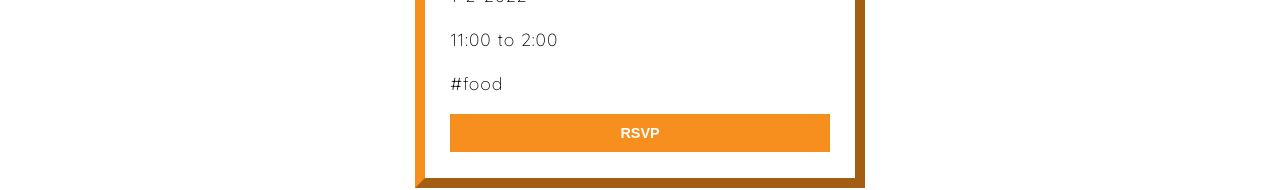
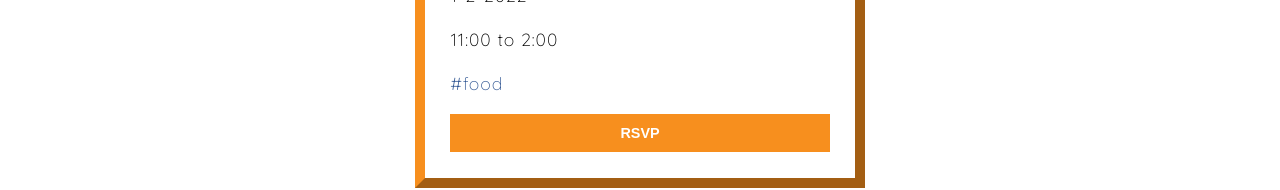
Before and after one commit to dngst/brightevents, a React (Create React App) app: page /event in a window 1280 px wide. Shown: the part 464-654 px from the top of the page. Built offline with nearby package versions, Linux system fonts and the light colour scheme.

Commit message:
Add link to category

```diff
--- a/src/pages/Event.js
+++ b/src/pages/Event.js
@@ -1,4 +1,5 @@
 import { Helmet } from "react-helmet";
+import { Link } from "wouter";
 import EventContainer from "components/container/EventContainer";
 import Title from "components/title/Title";
 import Paragraph from "components/paragraph/Paragraph";
@@ -22,7 +23,7 @@ const Event = () => {
             <Paragraph capitalize>nakuru</Paragraph>
             <Paragraph>1-2-2022</Paragraph>
             <Paragraph>11:00 to 2:00</Paragraph>
-            <Paragraph>#food</Paragraph>
+            <Paragraph><Link to="#">#food</Link></Paragraph>
             <Button primary>rsvp</Button>
         </EventContainer>
     );
```
